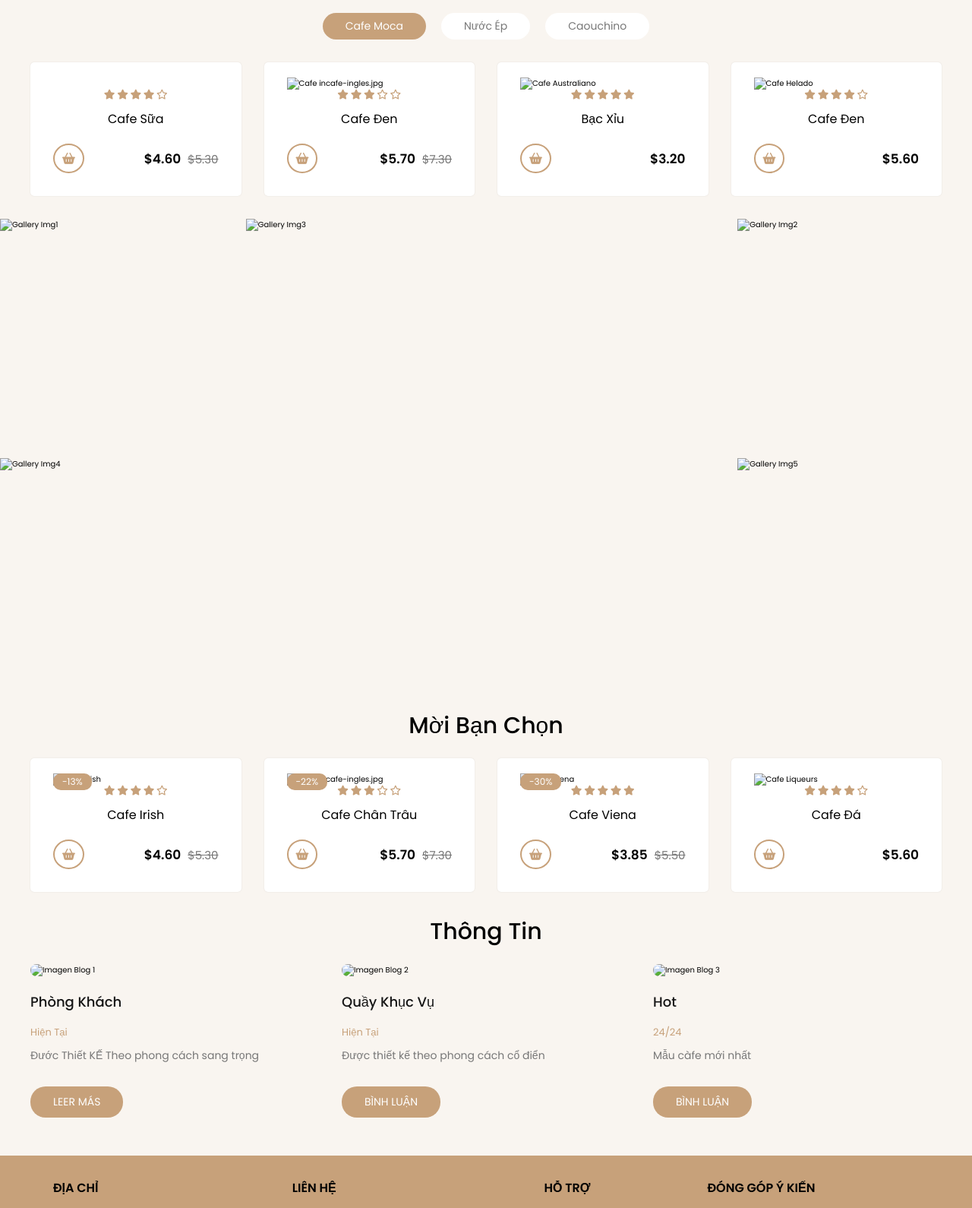
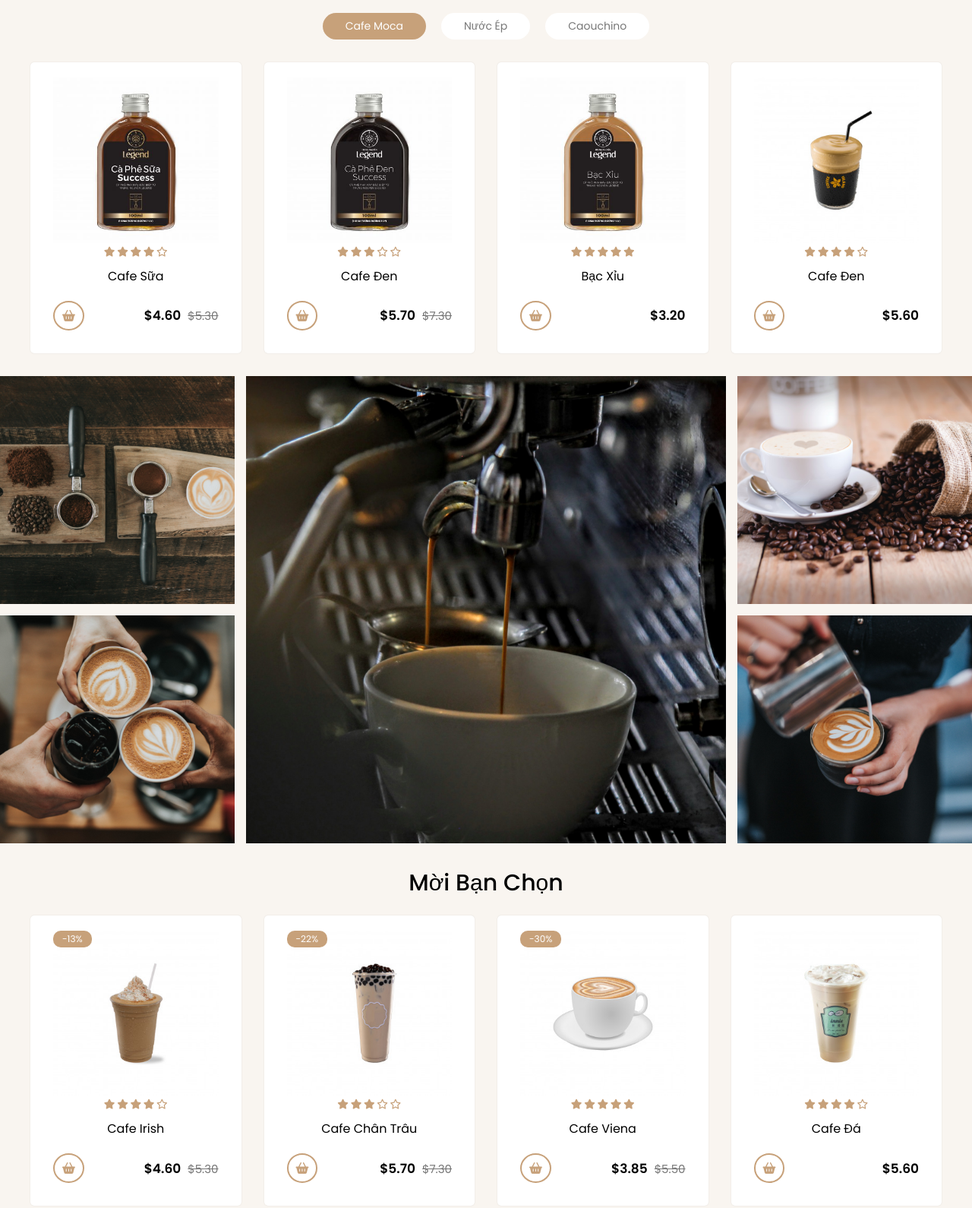
Before and after one commit to Ledinminhanh/btl-minhanh, a plain HTML site: page index.html in a window 1280 px wide. Shown: the part 1209-2799 px from the top of the page at 76% size. Drawn offline with Linux system fonts and the light colour scheme; files whose address does not match are found by name.

Commit message:
Update and rename giohang.html to index.html

```diff
--- a/giohang.html
+++ b/index.html
@@ -131,7 +131,7 @@
 					<!-- Producto 1 -->
 					<div class="card-product">
 						<div class="container-img">
-							<img src="./anhcuakiet/cf1.jpg" alt="" />
+							<img src="././cf1.jpg" alt="" />
 
 							<div class="button-group">
 								<span>
@@ -164,7 +164,7 @@
 					<div class="card-product">
 						<div class="container-img">
 							<img
-								src="./anhcuakiet/cf2.jpg"
+								src="././cf2.jpg"
 								alt="Cafe incafe-ingles.jpg"
 							/>
 
@@ -199,7 +199,7 @@
 					<div class="card-product">
 						<div class="container-img">
 							<img
-								src="./anhcuakiet/cf3.jpg"
+								src="././cf3.jpg"
 								alt="Cafe Australiano"
 							/>
 							<div class="button-group">
@@ -232,7 +232,7 @@
 					<!--  -->
 					<div class="card-product">
 						<div class="container-img">
-							<img src="./anhcuakiet/cafe-helado.jpg" alt="Cafe Helado" />
+							<img src="././cafe-helado.jpg" alt="Cafe Helado" />
 							<div class="button-group">
 								<span>
 									<i class="fa-regular fa-eye"></i>
@@ -265,23 +265,23 @@
 
 			<section class="gallery">
 				<img
-					src="./anhcuakiet/gallery1.jpg"
+					src="././gallery1.jpg"
 					alt="Gallery Img1"
 					class="gallery-img-1"
 				/><img
-					src="./anhcuakiet/gallery2.jpg"
+					src="././gallery2.jpg"
 					alt="Gallery Img2"
 					class="gallery-img-2"
 				/><img
-					src="./anhcuakiet/gallery3.jpg"
+					src="././gallery3.jpg"
 					alt="Gallery Img3"
 					class="gallery-img-3"
 				/><img
-					src="./anhcuakiet/gallery4.jpg"
+					src="././gallery4.jpg"
 					alt="Gallery Img4"
 					class="gallery-img-4"
 				/><img
-					src="./anhcuakiet/gallery5.jpg"
+					src="././gallery5.jpg"
 					alt="Gallery Img5"
 					class="gallery-img-5"
 				/>
@@ -294,7 +294,7 @@
 					<!-- Producto 1 -->
 					<div class="card-product">
 						<div class="container-img">
-							<img src="./anhcuakiet/cafe-irish.jpg" alt="Cafe Irish" />
+							<img src="././cafe-irish.jpg" alt="Cafe Irish" />
 							<span class="discount">-13%</span>
 							<div class="button-group">
 								<span>
@@ -327,7 +327,7 @@
 					<div class="card-product">
 						<div class="container-img">
 							<img
-								src="./anhcuakiet/cafe-ingles.jpg"
+								src="././cafe-ingles.jpg"
 								alt="Cafe incafe-ingles.jpg"
 							/>
 							<span class="discount">-22%</span>
@@ -361,7 +361,7 @@
 					<!--  -->
 					<div class="card-product">
 						<div class="container-img">
-							<img src="./anhcuakiet/cafe-viena.jpg" alt="Cafe Viena" />
+							<img src="././cafe-viena.jpg" alt="Cafe Viena" />
 							<span class="discount">-30%</span>
 							<div class="button-group">
 								<span>
@@ -393,7 +393,7 @@
 					<!--  -->
 					<div class="card-product">
 						<div class="container-img">
-							<img src="./anhcuakiet/cafe-liqueurs.jpg" alt="Cafe Liqueurs" />
+							<img src="././cafe-liqueurs.jpg" alt="Cafe Liqueurs" />
 							<div class="button-group">
 								<span>
 									<i class="fa-regular fa-eye"></i>
@@ -430,7 +430,7 @@
 				<div class="container-blogs">
 					<div class="card-blog">
 						<div class="container-img">
-							<img src="./anhcuakiet/blog-1.jpg" alt="Imagen Blog 1" />
+							<img src="././blog-1.jpg" alt="Imagen Blog 1" />
 							<div class="button-group-blog">
 								<span>
 									<i class="fa-solid fa-magnifying-glass"></i>
@@ -451,7 +451,7 @@
 					</div>
 					<div class="card-blog">
 						<div class="container-img">
-							<img src="./anhcuakiet/blog-2.jpg" alt="Imagen Blog 2" />
+							<img src="././blog-2.jpg" alt="Imagen Blog 2" />
 							<div class="button-group-blog">
 								<span>
 									<i class="fa-solid fa-magnifying-glass"></i>
@@ -472,7 +472,7 @@
 					</div>
 					<div class="card-blog">
 						<div class="container-img">
-							<img src="./anhcuakiet/blog-3.jpg" alt="Imagen Blog 3" />
+							<img src="././blog-3.jpg" alt="Imagen Blog 3" />
 							<div class="button-group-blog">
 								<span>
 									<i class="fa-solid fa-magnifying-glass"></i>
```
